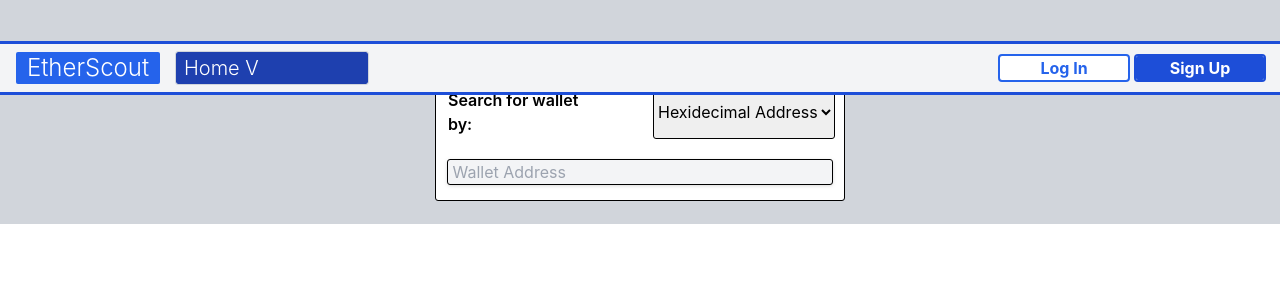
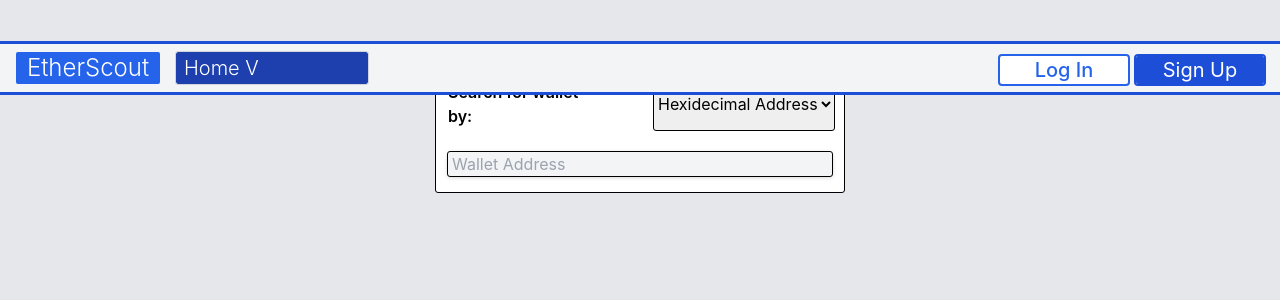
Before and after one commit to mbKaleb/EtherScout, a React (Create React App) app in the folder client/: page /wallet-finder in a window 1280 px wide. Shown: the top 300 px of the page. Built offline with nearby package versions, Linux system fonts and the light colour scheme; no server answers.

Commit message:
clean up

```diff
--- a/client/src/components/Sidebar.js
+++ b/client/src/components/Sidebar.js
@@ -21,6 +21,7 @@ export default function Sidebar({ isSidebarActive, currentUser, toggleSidebar })
   //Navigate to endpoint based on the button 'name' data
   const navigateHandler = (e) => {
     navigate(e.target.name)
+    toggleSidebar()
   }
   const navigateAuthorizedUser = (e) => {
     if (isLoggedIn) {
--- a/client/src/hooks/Styles.js
+++ b/client/src/hooks/Styles.js
@@ -2,7 +2,7 @@
 //There are 3 levels of styles in descending order; Page Component and Element.
 
 //Page Styles
-export const PageStyles = 'flex justify-center -z-50 -top-4 bg-gray-300'
+export const PageStyles = 'flex justify-center -z-50 -top-4 bg-gray-200'
 
 //Component Styles
 
--- a/client/src/pages/ParentPage.js
+++ b/client/src/pages/ParentPage.js
@@ -72,12 +72,12 @@ export default function ParentPage({ currentUser, setCurrentUser, currentEthPric
   const logoStyles = 'Computed:(  ml-2 w-36 h-8 px-2 ) Styles:( rounded-sm bg-blue-600 text-2xl font-light text-white text-center )'
   const dropDownButtonStyles = 'computed:( ml-4 w-48 h-8 pl-2 )  styles:( rounded-sm outline outline-1 outline-gray-300 bg-blue-800 text-xl font-light text-white text-left )'
 
-  const logInBttnStyles = 'rounded-sm outline outline-2 outline-blue-600 bg-white font-bold text-blue-600 mr-2 w-32'
-  const signUpBtnStyles = 'rounded-sm outline outline-2 outline-blue-700 bg-blue-700 font-bold text-white mr-2 w-32'
+  const logInBttnStyles = 'rounded-sm outline outline-2 outline-blue-600 bg-white text-blue-600  text-xl mr-2 w-32 font-medium'
+  const signUpBtnStyles = 'rounded-sm outline outline-2 outline-blue-700 bg-blue-700  text-white text-xl mr-2 w-32'
 
 
   return (
-    <div className='bg-gray-300'>
+    <div className='bg-gray-200 h-screen'>
       <div className='bg-gray-100 p-2 top-11 w-full sticky top-0 outline outline-blue-700 z-50 h-12 flex'>
         <button className={logoStyles} onClick={navigateHome} > EtherScout </button>
         <button className={dropDownButtonStyles} onClick={toggleSidebar}>Home V</button>
--- a/client/src/pages/WalletFinder.js
+++ b/client/src/pages/WalletFinder.js
@@ -4,10 +4,12 @@
 import { useState } from "react";
 import { useNavigate, Outlet } from "react-router-dom";
 
+import { PageStyles } from "../hooks/Styles";
 
 
 
-function Home() {
+
+export default function Home() {
 
   //Hook Assignment
   const navigate = useNavigate();
@@ -44,7 +46,7 @@ function Home() {
   const hexidecimalSearchValidator = (e) => {
     e.preventDefault();
     if (formState.walletaddress.length !== 42 ){
-      setErrorDisplay("Invalid Address")
+      setErrorDisplay("-Invalid Address")
     } else {
       searchHandler(e)
     }
@@ -52,43 +54,33 @@ function Home() {
 
   //Quesry Controller
   const queryCotroller = (e) => {
-
     //Hexidecimal Validator
     if (optionSelector === "hexidecimal") {
       hexidecimalSearchValidator(e)
     }
-
   }
 
+
   return (
-    <div className="flex justify-center rounded-1 bg-gray-300 p-2">
-
-    {isSearchbox ? (
+    <div className={PageStyles} >
+      {isSearchbox ? (
       <form className="bg-white rounded-sm outline outline-1 min-w-min h-32 w-96 m-4 p-1" onSubmit={queryCotroller}>
-
         <div className="Drop-Down bg-white rounded m-1 mt-2 flex">
           <label className="font-semibold m-1 mr-14">Search for wallet by: </label>
           <select className="outline outline-1 rounded-sm m-0.5" onChange={handleOptionChange} value={this}>
             <option value="hexidecimal"> Hexidecimal Address</option>
           </select>
         </div>
-        <input className="Search-Bar m-2 mt-4 rounded-sm outline outline-1 bg-gray-100 w-96 drop-shadow"
+        <input className="Search-Bar m-2 mt-4 rounded-sm outline outline-1 bg-gray-100 w-96 drop-shadow pl-1"
           value={formState.walletaddress}
-          placeholder=" Wallet Address"
+          placeholder="Wallet Address"
           name="walletaddress"
           onChange={handleInput}
         />
-        <>
-          <div className="text-red-600 ml-2">{errorDisplay}</div>
-        </>
-
-      </form>
-    ) : (
+        <div className="text-red-600 ml-2">{errorDisplay}</div>
+      </form> ) : (
       <Outlet />
     ) }
-
-    </div>
+  </div>
   )
 }
-
-export default Home
```
